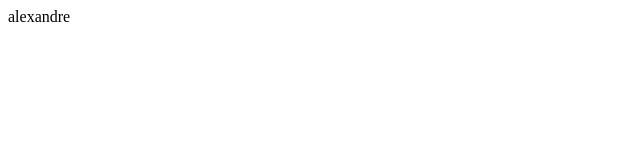
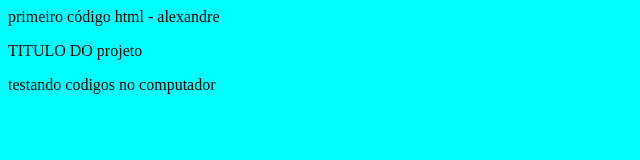
Before and after one commit to alexandre1223/projeto01, a plain HTML site: page index.html in a window 1280 px wide. Shown: the whole page, without its empty margins (0-640 px from the left). Drawn offline with Linux system fonts and the light colour scheme.

Commit message:
,mudar cor

```diff
--- a/index.html
+++ b/index.html
@@ -1,4 +1,9 @@
-<html>
-alexandre
+<html style="background-color: aqua;">
 
-</html>
+primeiro código html - alexandre
+
+<p>TITULO DO </b>projeto</p>
+
+    <p>testando codigos no computador</p>
+
+     </html>
```
